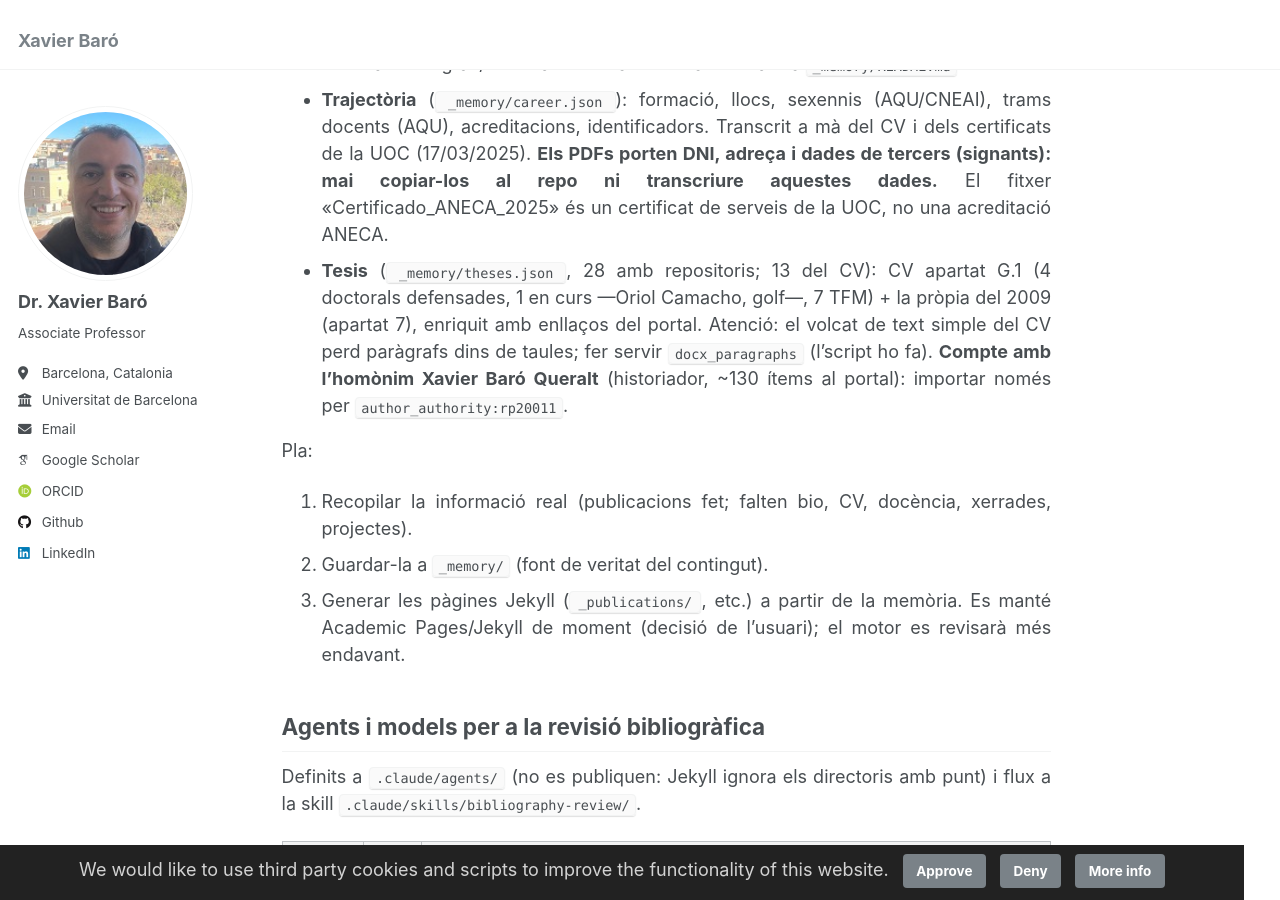
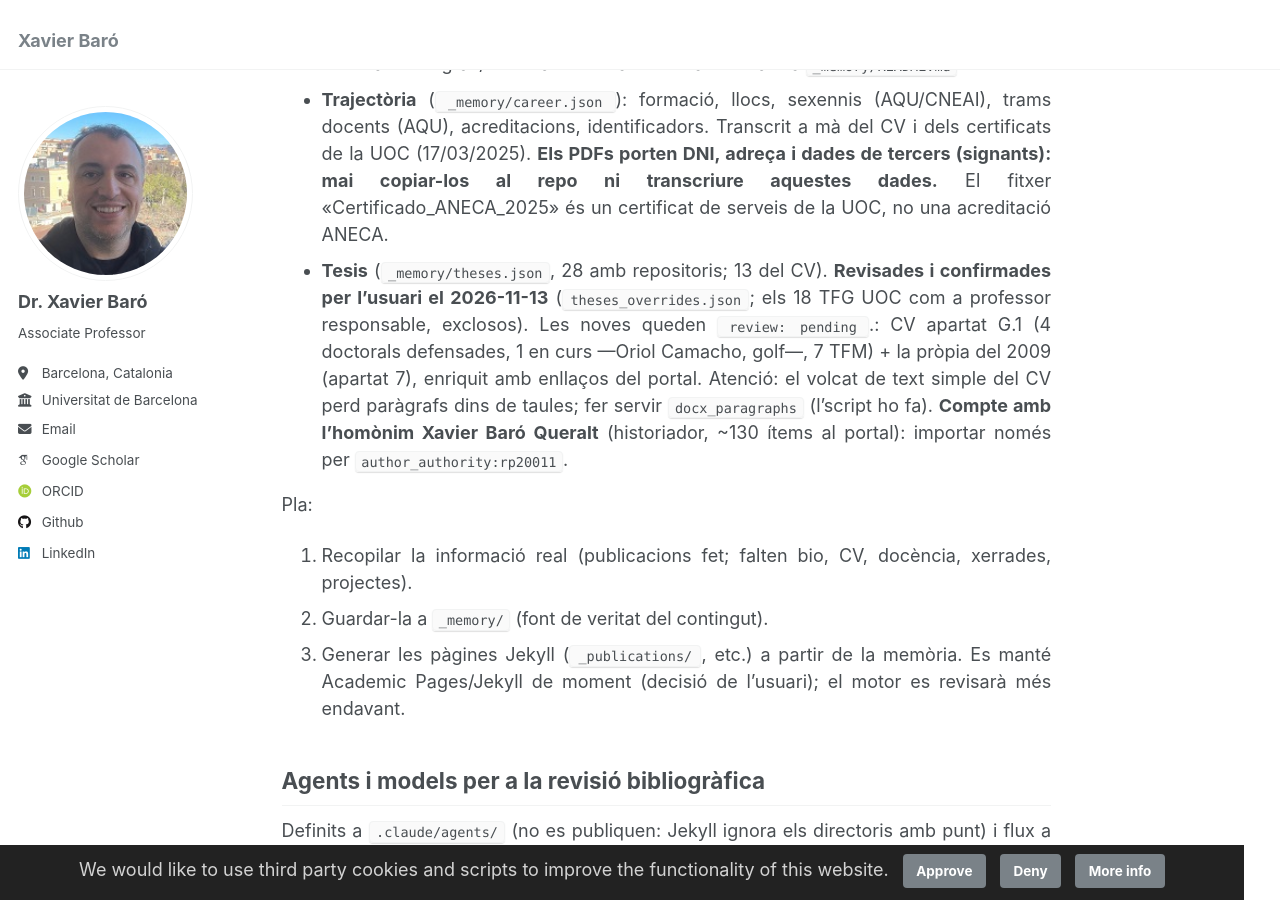
Before and after one commit to xbaro/xbaro.github.io, a Jekyll site: the page built from AGENTS.md, in a window 1280 px wide and 900 px high, scrolled down 3241 px. Built offline with Jekyll 4.4.1, drawn with Linux system fonts in a browser that asks for light colours; some web fonts are replaced; our own code applies the rules of GitHub Pages for plain Markdown files.

Commit message:
Record owner's review: confirm 28 theses, exclude 18 coordinator-only UOC TFG
Co-Authored-By: Claude Sonnet 5.5 <noreply@anthropic.com>

```diff
--- a/AGENTS.md
+++ b/AGENTS.md
@@ -52,7 +52,7 @@ Estat inicial: les col·leccions `_publications`, `_talks`, `_teaching`, `_posts
 - **Portal de la Recerca de Catalunya** (https://portalrecerca.csuc.cat/orcid/0000-0001-5338-3007, perfil únic `rp20011`; `prc.cat` no existeix): integrat a `sync`/`portal` via OpenSearch Atom; aporta `repository_url` a cada obra.
 - **Repositoris UOC/UB/UAB** (`uv run _memory/tools/memory.py repos`): detecta TFG/TFM/treballs de recerca on l'usuari és tutor/director. UOC: `tutor` = direcció; `director`/`other` junt amb un altre `tutor` = professor responsable (no es compta). Estudiants de grau/recerca només amb inicials. Detalls a `_memory/README.md`.
 - **Trajectòria** (`_memory/career.json`): formació, llocs, sexennis (AQU/CNEAI), trams docents (AQU), acreditacions, identificadors. Transcrit a mà del CV i dels certificats de la UOC (17/03/2025). **Els PDFs porten DNI, adreça i dades de tercers (signants): mai copiar-los al repo ni transcriure aquestes dades.** El fitxer «Certificado_ANECA_2025» és un certificat de serveis de la UOC, no una acreditació ANECA.
-- **Tesis** (`_memory/theses.json`, 28 amb repositoris; 13 del CV): CV apartat G.1 (4 doctorals defensades, 1 en curs —Oriol Camacho, golf—, 7 TFM) + la pròpia del 2009 (apartat 7), enriquit amb enllaços del portal. Atenció: el volcat de text simple del CV perd paràgrafs dins de taules; fer servir `docx_paragraphs` (l'script ho fa). **Compte amb l'homònim Xavier Baró Queralt** (historiador, ~130 ítems al portal): importar només per `author_authority:rp20011`.
+- **Tesis** (`_memory/theses.json`, 28 amb repositoris; 13 del CV). **Revisades i confirmades per l'usuari el 2026-11-13** (`theses_overrides.json`; els 18 TFG UOC com a professor responsable, exclosos). Les noves queden `review: pending`.: CV apartat G.1 (4 doctorals defensades, 1 en curs —Oriol Camacho, golf—, 7 TFM) + la pròpia del 2009 (apartat 7), enriquit amb enllaços del portal. Atenció: el volcat de text simple del CV perd paràgrafs dins de taules; fer servir `docx_paragraphs` (l'script ho fa). **Compte amb l'homònim Xavier Baró Queralt** (historiador, ~130 ítems al portal): importar només per `author_authority:rp20011`.
 
 Pla:
 1. Recopilar la informació real (publicacions fet; falten bio, CV, docència, xerrades, projectes).
```
